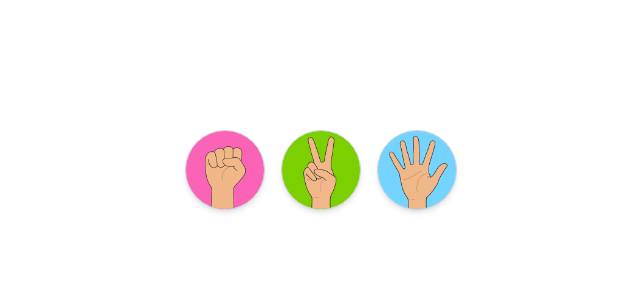
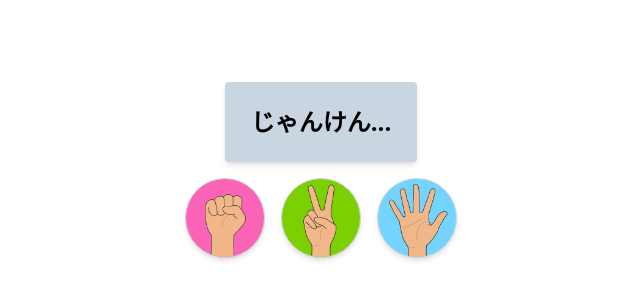
Before and after one commit to fun-developers-hub/janken-frontend, a Next.js app: page / in a window 1280 px wide. Shown: the part 230-530 px from the top of the page, without its empty margins (319-959 px from the left). Built offline with nearby package versions, Linux system fonts and the light colour scheme.

Commit message:
feature-#14

```diff
--- /dev/null
+++ b/src/app/components/StatusDisplay.tsx
@@ -0,0 +1,42 @@
+type Status = "win" | "lose" | "draw" | "waiting";
+
+type Props = {
+  status: Status;
+};
+
+export const StatusDisplay = ({ status }: Props) => {
+  const getJankenStatus = () => {
+    switch (status) {
+      case "win":
+        return {
+          text: "勝ち！",
+          backgroundColor: "bg-rose-300",
+        };
+      case "lose":
+        return {
+          text: "負け...",
+          backgroundColor: "bg-indigo-300",
+        };
+      case "draw":
+        return {
+          text: "あいこ",
+          backgroundColor: "bg-emerald-300",
+        };
+      case "waiting":
+        return {
+          text: "じゃんけん...",
+          backgroundColor: "bg-slate-300",
+        };
+    }
+  };
+
+  const { text, backgroundColor } = getJankenStatus();
+
+  return (
+    <div
+      className={`text-2xl font-bold p-4 rounded shadow-md ${backgroundColor} text-center w-48 h-20 flex items-center justify-center`}
+    >
+      {text}
+    </div>
+  );
+};
--- a/src/app/page.tsx
+++ b/src/app/page.tsx
@@ -1,11 +1,15 @@
 import { HandSelectButton } from "./components/HandSelectButton";
+import { StatusDisplay } from "./components/StatusDisplay";
 
 export default function Home() {
   return (
-    <div className="flex items-center justify-center min-h-screen gap-4">
-      <HandSelectButton hand="rock" />
-      <HandSelectButton hand="scissors" />
-      <HandSelectButton hand="paper" />
+    <div className="flex flex-col items-center justify-center min-h-screen gap-4">
+      <StatusDisplay status="waiting" />
+      <div className="flex gap-4">
+        <HandSelectButton hand="rock" />
+        <HandSelectButton hand="scissors" />
+        <HandSelectButton hand="paper" />
+      </div>
     </div>
   );
 }
```
